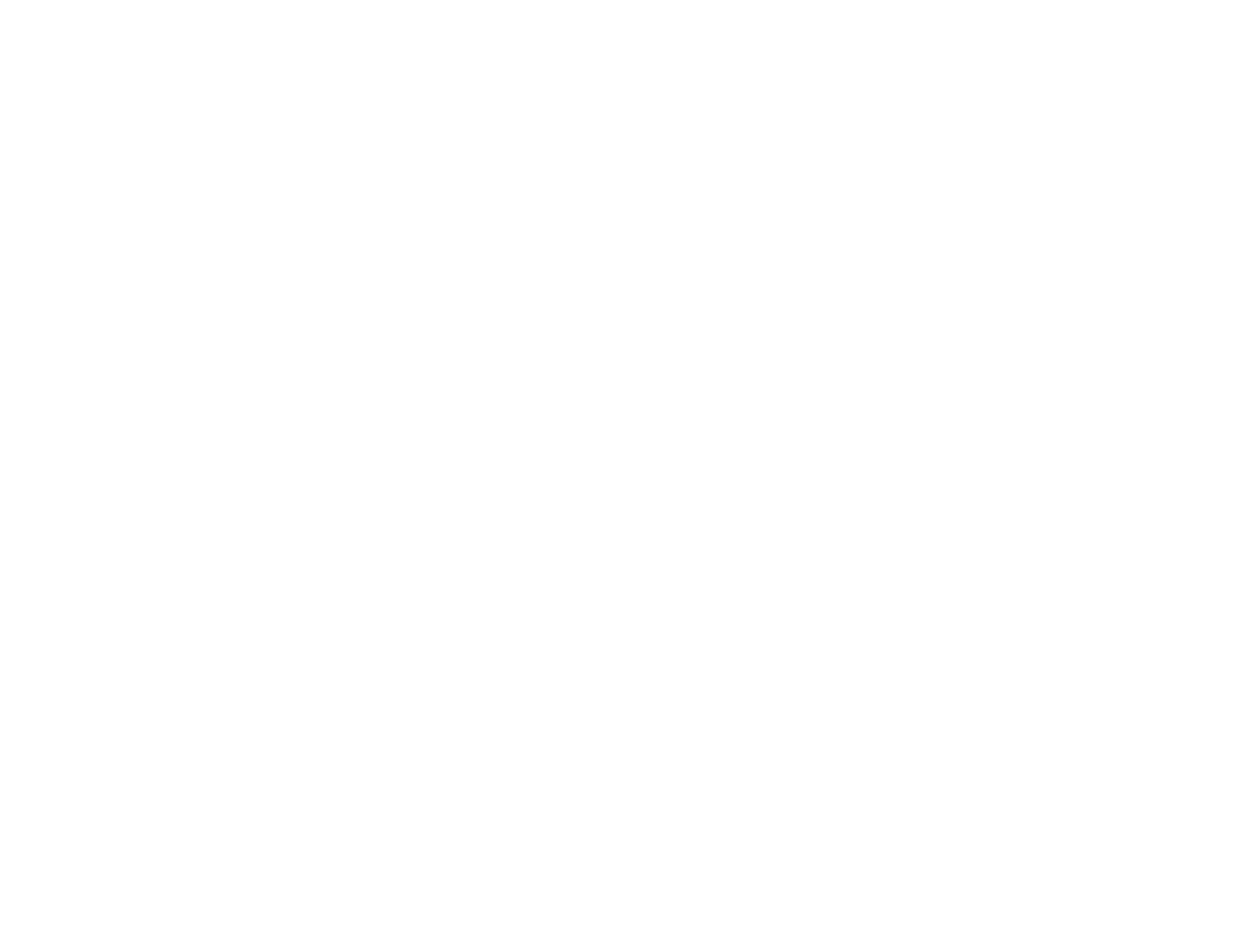
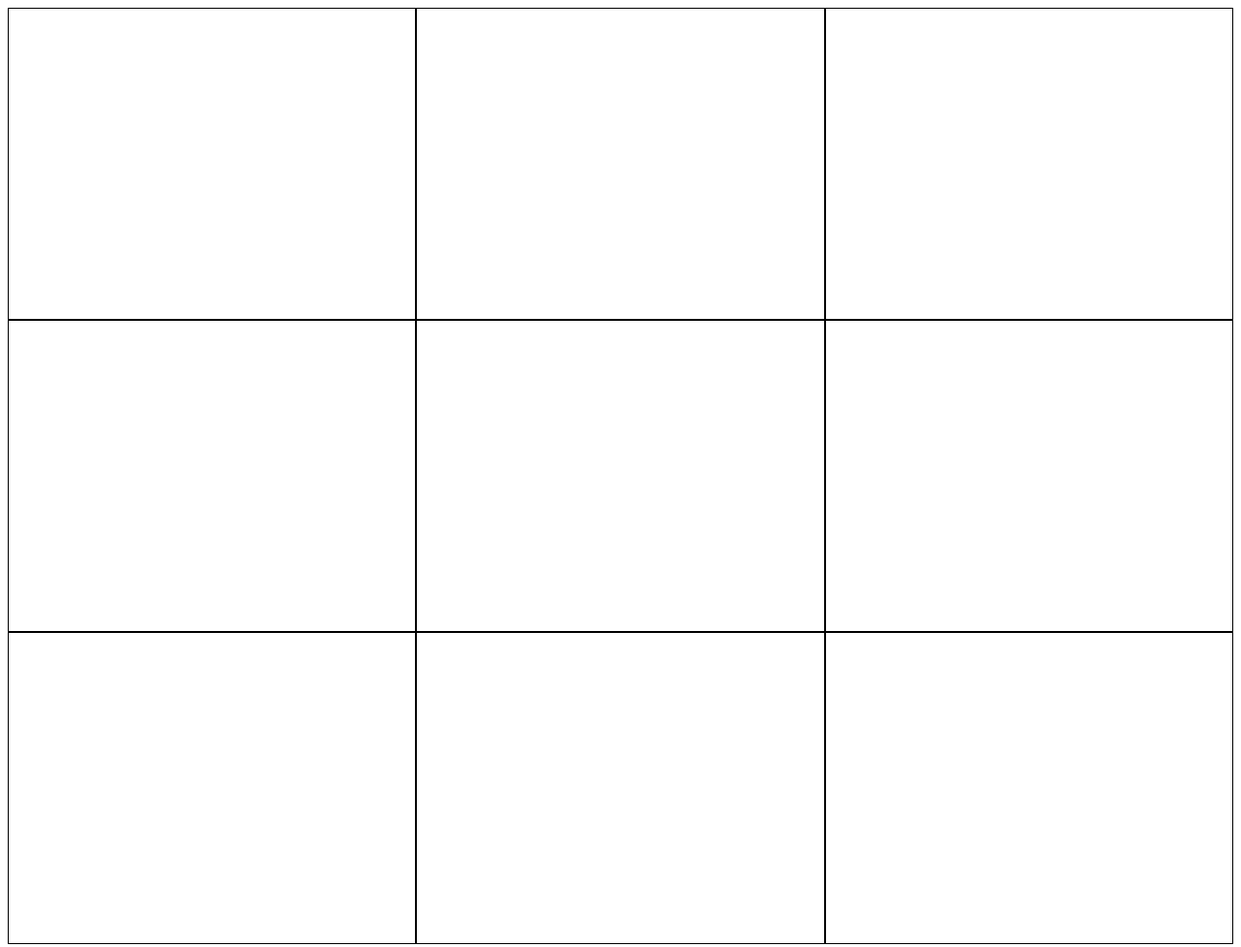
Before and after one commit to ansidian/tic-tac-toe, a plain HTML site: page index.html in a window 1280 px wide. Shown: the whole page at 97% size. Before the commit the page ends 800 px from the top, so only its background shows below. Drawn offline with Linux system fonts and the light colour scheme.

Commit message:
Implement Javascript core functionality

```diff
--- a/index.html
+++ b/index.html
@@ -6,7 +6,17 @@
 	<link rel="stylesheet" href="styles.css">
 </head>
 <body>
-
+<div class="game-board-grid">
+	<div class="game-board-cell"></div>
+	<div class="game-board-cell"></div>
+	<div class="game-board-cell"></div>
+	<div class="game-board-cell"></div>
+	<div class="game-board-cell"></div>
+	<div class="game-board-cell"></div>
+	<div class="game-board-cell"></div>
+	<div class="game-board-cell"></div>
+	<div class="game-board-cell"></div>
+</div>
 <script src="script.js"></script>
 </body>
 </html>
--- a/script.js
+++ b/script.js
@@ -0,0 +1,124 @@
+const GameBoard = (() => {
+    const gameBoard = Array(9).fill("");
+
+    const rows = [
+        [0, 1, 2],
+        [3, 4, 5],
+        [6, 7, 8]
+    ];
+
+    const columns = [
+        [0, 3, 6],
+        [1, 4, 7],
+        [2, 5, 8]
+    ];
+
+    const diagonals = [
+        [0, 4, 8],
+        [2, 4, 6]
+    ];
+
+    const getBoard = () => {
+        return gameBoard
+    };
+
+    const isLineComplete = (line) => {
+        const firstMarker = gameBoard[line[0]];
+        if (firstMarker === "") return false;
+        return line.every(position => gameBoard[position] === firstMarker);
+    }
+
+    const checkWin = () => {
+        return (
+            rows.some(isLineComplete) ||
+            columns.some(isLineComplete) ||
+            diagonals.some(isLineComplete)
+        )
+    }
+
+    const checkDraw = () => {
+        if (gameBoard.every(position => position !== "")) return true;
+    }
+
+    return {
+        getBoard: () => getBoard(),
+        makeMove: (position, marker) => {
+            if (gameBoard[position] === "") {
+                gameBoard[position] = marker;
+                return true;
+            } else return false;
+        },
+        checkWin,
+        checkDraw
+    }
+})();
+
+const createPlayer = (name, marker) => {
+    return {
+        name,
+        marker,
+        makeMove: (position) => {
+            return GameBoard.makeMove(position, marker);
+        }
+    }
+}
+
+const Game = (() => {
+    let player1 = createPlayer("Player 1", "X");
+    let player2 = createPlayer("Player 2", "O");
+    let currentPlayer = player1;
+    let isGameOver = false;
+
+    const switchPlayer = () => {
+        currentPlayer = currentPlayer === player1 ? player2 : player1;
+    }
+
+    const makeMove = (position) => {
+        if (isGameOver) return false;
+        if (currentPlayer.makeMove(position)) {
+            if (GameBoard.checkWin()) {
+                isGameOver = true;
+                console.log(`${currentPlayer.name} wins!`);
+                return true;
+            } else if (GameBoard.checkDraw()) {
+                isGameOver = true;
+                console.log("Draw!");
+                return true;
+            }
+            switchPlayer();
+            return true;
+        }
+        return false;
+    }
+    return {
+        makeMove,
+        getCurrentPlayer: () => currentPlayer,
+        isGameOver: () => isGameOver
+    }
+})();
+
+const displayBoardController = (() => {
+    const space = document.querySelectorAll(".game-board-cell");
+
+    const render = () => {
+        const board = GameBoard.getBoard();
+        space.forEach((space, index) => {
+            space.innerText = board[index];
+        })
+    }
+
+    const initializeBoard = () => {
+        space.forEach((space, index) => {
+            space.addEventListener("click", () => {
+                if (Game.makeMove(index)) {
+                    render();
+                }
+            })
+        })
+    }
+
+    initializeBoard();
+    render();
+
+    return {initializeBoard, render}
+})();
--- a/styles.css
+++ b/styles.css
@@ -0,0 +1,13 @@
+.game-board-grid {
+    display: grid;
+    grid-template-columns: repeat(3, 1fr);
+    grid-template-rows: repeat(3, 1fr);
+}
+
+.game-board-cell {
+    text-align: center;
+    cursor: pointer;
+    padding: 0;
+    height: 20rem;
+    border: 1px solid black;
+}
```
